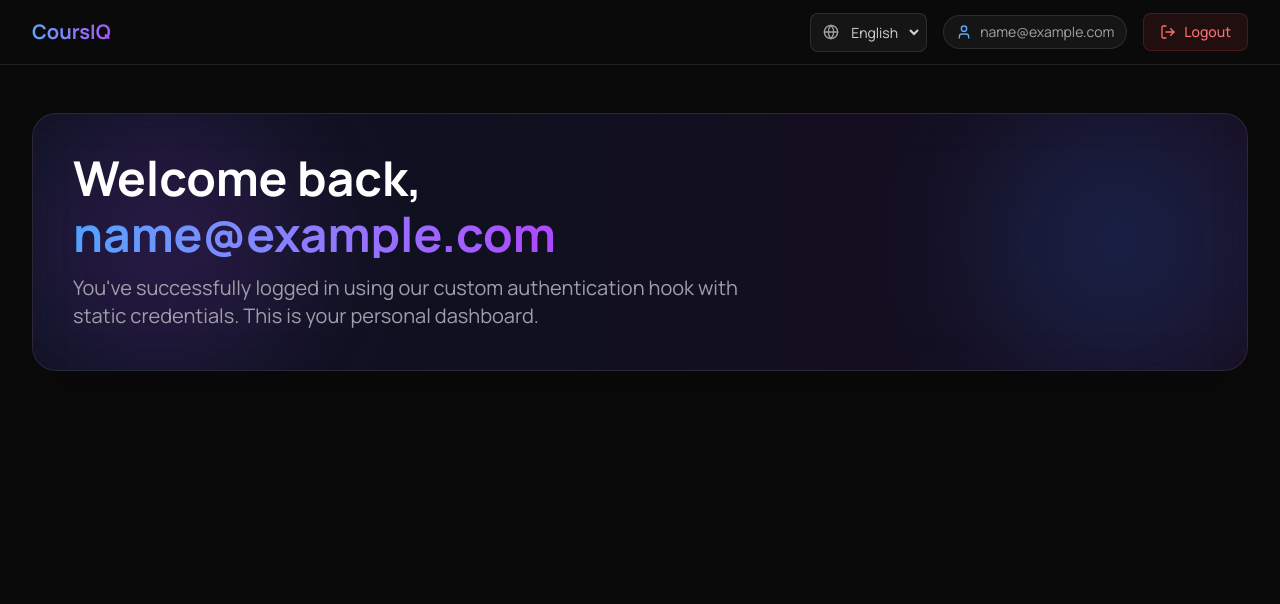
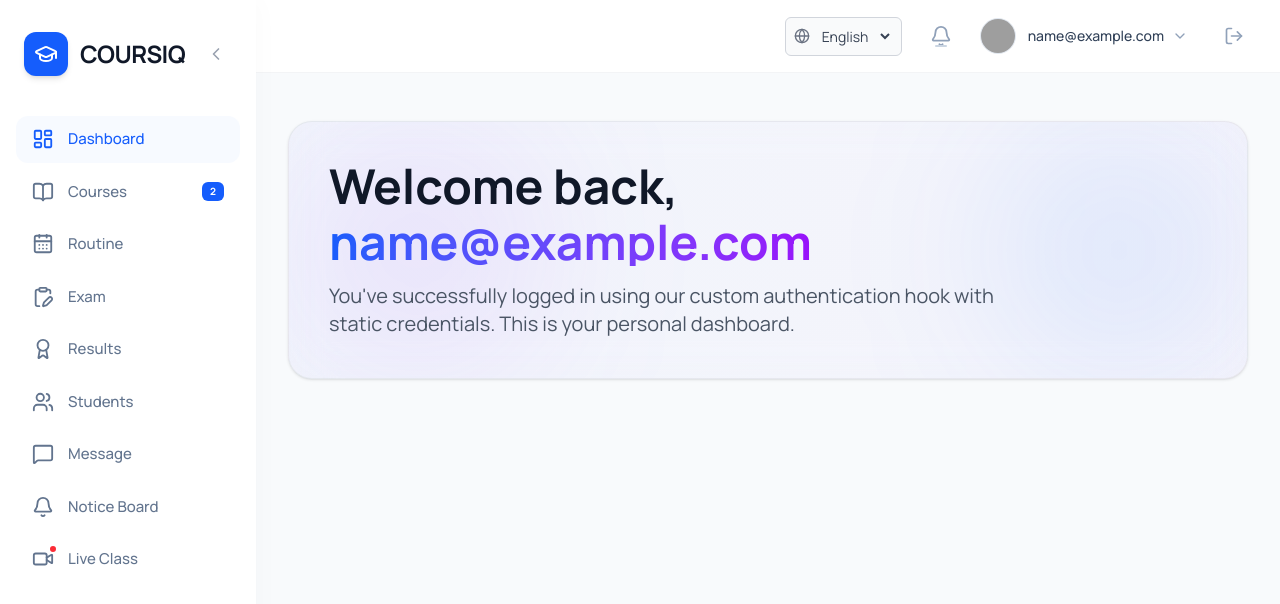
Before and after one commit to vikaspizone/Courseiq-admin, a Next.js app: page /dashboard in a window 1280 px wide. Shown: the top 604 px of the page. Built offline with nearby package versions, Linux system fonts and the light colour scheme; sample sign-in values are in the browser's storage; grey boxes are pictures that could not be loaded.

Commit message:
feat: create dashboard header and navigation menu
- Created a reusable dashboard header
- Added sidebar navigation menu
- Implemented collapsible sidebar
- Updated dashboard layout structure
- Added navigation configuration
- Integrated language translation support
- Improved header and sidebar UI

```diff
--- a/src/features/common/header/components/Header.tsx
+++ b/src/features/common/header/components/Header.tsx
@@ -5,49 +5,63 @@
  */
 
 import React from "react";
-import { LogOut, User } from "lucide-react";
+import { LogOut, User, Bell, Search, ChevronDown } from "lucide-react";
 import { useLanguage } from "../../lang/contexts/LanguageContext";
 import { LanguageSwitcher } from "../../lang/components/LanguageSwitcher";
 import { HEADER_STRINGS } from "../constants";
-import styles from "../styles/header.module.css";
 
 interface HeaderProps {
   userEmail?: string | null;
   onLogout?: () => void;
+  isSidebarOpen?: boolean;
+  onMenuClick?: () => void;
 }
 
-export function Header({ userEmail, onLogout }: HeaderProps) {
+export function Header({ userEmail, onLogout, isSidebarOpen = false, onMenuClick }: HeaderProps) {
   const { language } = useLanguage();
   const strings = HEADER_STRINGS[language];
 
   return (
-    <nav className={styles.headerNav}>
-      <div className={styles.headerContainer}>
-        <div className={styles.headerInner}>
-          <div className="flex items-center">
-            <span className={styles.logoText}>
-              {strings.APP_NAME}
-            </span>
-          </div>
+    <nav className="bg-white border-b border-gray-100 sticky top-0 z-40">
+      <div className="px-6 lg:px-8">
+        <div className="flex justify-end items-center h-[72px]">
 
-          <div className={styles.actionsContainer}>
+          {/* Right side: Language, Bell, User */}
+          <div className="flex items-center gap-6 ml-4 flex-shrink-0">
+            {/* Language Switcher */}
             <LanguageSwitcher />
 
-            {/* User Profile & Logout (Conditional) */}
-            {userEmail && onLogout && (
-              <>
-                <div className={styles.userProfile}>
-                  <User className={styles.userIcon} />
-                  <span>{userEmail}</span>
-                </div>
-                <button
-                  onClick={onLogout}
-                  className={styles.logoutButton}
-                >
-                  <LogOut className={styles.logoutIcon} />
-                  <span className={styles.logoutText}>{strings.LOGOUT_BUTTON}</span>
-                </button>
-              </>
+            {/* Bell Icon */}
+            <button className="relative text-slate-400 hover:text-slate-600 transition-colors flex items-center justify-center p-1">
+              <Bell className="h-[22px] w-[22px]" />
+              <span className="absolute bottom-1 left-1/2 -translate-x-1/2 w-3 h-0.5 bg-slate-300 rounded-full"></span>
+            </button>
+
+            {/* User Profile */}
+            <div className="flex items-center gap-3 cursor-pointer group">
+              <div className="h-9 w-9 rounded-full bg-slate-200 overflow-hidden flex items-center justify-center border border-slate-200">
+                <img
+                  src="https://api.dicebear.com/7.x/notionists/svg?seed=Felix&backgroundColor=e2e8f0"
+                  alt="User Avatar"
+                  className="h-full w-full object-cover"
+                />
+              </div>
+              <div className="hidden sm:flex items-center gap-2">
+                <span className="text-sm font-medium text-slate-700 group-hover:text-slate-900 transition-colors">
+                  {userEmail || "Emma Kwan"}
+                </span>
+                <ChevronDown className="h-4 w-4 text-slate-400" />
+              </div>
+            </div>
+
+            {onLogout && (
+              <button
+                onClick={onLogout}
+                className="text-slate-400 hover:text-red-500 transition-colors flex items-center justify-center p-1 ml-2"
+                title={strings.LOGOUT_BUTTON}
+              >
+                <LogOut className="h-5 w-5" />
+              </button>
             )}
           </div>
         </div>
--- /dev/null
+++ b/src/features/common/header/components/NavigationMenu.tsx
@@ -0,0 +1,96 @@
+/**
+ * NavigationMenu component.
+ * Renders the collapsible sidebar navigation menu with mapped items.
+ */
+import React from "react";
+import { GraduationCap, ChevronLeft } from "lucide-react";
+import { HEADER_STRINGS } from "../constants";
+import { NAVIGATION_ITEMS } from "../constants/navigationConfig";
+import { useLanguage } from "../../lang/contexts/LanguageContext";
+
+interface NavigationMenuProps {
+  isOpen: boolean;
+  onToggle: () => void;
+}
+
+export function NavigationMenu({ isOpen, onToggle }: NavigationMenuProps) {
+  const { language } = useLanguage();
+  const strings = HEADER_STRINGS[language];
+
+  return (
+    <div className={`flex-shrink-0 bg-white h-full flex flex-col z-50 transition-all duration-300 ${isOpen ? 'w-64' : 'w-20'} shadow-[4px_0_24px_rgba(0,0,0,0.02)]`}>
+      <div className="py-6 overflow-y-auto overflow-x-hidden">
+
+        {/* Top Header inside Sidebar */}
+        <div className={`flex items-center ${isOpen ? 'justify-between px-6' : 'justify-center'} mb-10 mt-2`}>
+          <div className="flex items-center gap-3">
+            <div
+              className="bg-blue-600 p-2.5 rounded-xl text-white cursor-pointer shadow-md"
+              onClick={!isOpen ? onToggle : undefined}
+            >
+              <GraduationCap className="h-6 w-6" />
+            </div>
+            {isOpen && (
+              <h2 className="text-2xl font-bold text-gray-900 whitespace-nowrap tracking-tight">
+                {strings.APP_NAME || "CoursIQ."}
+              </h2>
+            )}
+          </div>
+          {isOpen && (
+            <button
+              onClick={onToggle}
+              className="p-1.5 text-gray-400 hover:bg-gray-50 hover:text-gray-600 rounded-lg transition-colors flex-shrink-0"
+              title="Close menu"
+            >
+              <ChevronLeft className="h-5 w-5" />
+            </button>
+          )}
+        </div>
+
+        {/* Navigation Links */}
+        <nav className="flex flex-col gap-1.5 px-4">
+          {NAVIGATION_ITEMS.map((item) => {
+            const Icon = item.icon;
+            // Assuming dashboard is the active one for demonstration.
+            const isActive = item.id === "dashboard";
+
+            return (
+              <a
+                key={item.id}
+                href="#"
+                className={`flex items-center ${isOpen ? 'justify-start px-4' : 'justify-center px-0'} py-3 text-[15px] font-medium rounded-xl transition-colors group relative ${
+                  isActive
+                    ? "text-blue-600 bg-blue-50/50"
+                    : "text-slate-500 hover:text-slate-900 hover:bg-slate-50"
+                }`}
+                title={strings[item.translationKey]}
+              >
+                {item.hasRedDot ? (
+                  <div className="relative">
+                    <Icon className="h-[22px] w-[22px] flex-shrink-0" />
+                    <div className="absolute -top-1 -right-1 w-2.5 h-2.5 bg-red-500 rounded-full border-2 border-white"></div>
+                  </div>
+                ) : (
+                  <Icon className="h-[22px] w-[22px] flex-shrink-0" />
+                )}
+
+                {isOpen && (
+                  <>
+                    <span className={`ml-3.5 whitespace-nowrap ${item.badge ? 'flex-1' : ''}`}>
+                      {strings[item.translationKey]}
+                    </span>
+                    {item.badge && (
+                      <span className="bg-blue-600 text-white text-[10px] font-bold px-2 py-0.5 rounded-md">
+                        {item.badge}
+                      </span>
+                    )}
+                  </>
+                )}
+              </a>
+            );
+          })}
+        </nav>
+      </div>
+    </div>
+  );
+}
--- a/src/features/common/header/constants/index.ts
+++ b/src/features/common/header/constants/index.ts
@@ -5,11 +5,29 @@
 
 export const HEADER_STRINGS = {
   en: {
-    APP_NAME: "CoursIQ",
+    APP_NAME: "COURSIQ",
     LOGOUT_BUTTON: "Logout",
+    MENU_DASHBOARD: "Dashboard",
+    MENU_COURSES: "Courses",
+    MENU_ROUTINE: "Routine",
+    MENU_EXAM: "Exam",
+    MENU_RESULTS: "Results",
+    MENU_STUDENTS: "Students",
+    MENU_MESSAGE: "Message",
+    MENU_NOTICE_BOARD: "Notice Board",
+    MENU_LIVE_CLASS: "Live Class",
   },
   hi: {
-    APP_NAME: "CoursIQ",
+    APP_NAME: "COURSIQ",
     LOGOUT_BUTTON: "लॉग आउट",
+    MENU_DASHBOARD: "डैशबोर्ड",
+    MENU_COURSES: "कोर्स",
+    MENU_ROUTINE: "रूटीन",
+    MENU_EXAM: "परीक्षा",
+    MENU_RESULTS: "परिणाम",
+    MENU_STUDENTS: "छात्र",
+    MENU_MESSAGE: "संदेश",
+    MENU_NOTICE_BOARD: "सूचना पट्ट",
+    MENU_LIVE_CLASS: "लाइव क्लास",
   }
 };
--- /dev/null
+++ b/src/features/common/header/constants/navigationConfig.ts
@@ -0,0 +1,66 @@
+/**
+ * Navigation Configuration.
+ * Defines the navigation items and their properties for the sidebar menu.
+ */
+import {
+  LayoutDashboard, BookOpen, CalendarDays, ClipboardEdit,
+  Award, Users, MessageSquare, Bell, Video
+} from "lucide-react";
+
+export type NavigationItem = {
+  id: string;
+  translationKey: keyof typeof import("./index").HEADER_STRINGS.en;
+  icon: React.ElementType;
+  badge?: string;
+  hasRedDot?: boolean;
+};
+
+export const NAVIGATION_ITEMS: NavigationItem[] = [
+  {
+    id: "dashboard",
+    translationKey: "MENU_DASHBOARD",
+    icon: LayoutDashboard,
+  },
+  {
+    id: "courses",
+    translationKey: "MENU_COURSES",
+    icon: BookOpen,
+    badge: "2",
+  },
+  {
+    id: "routine",
+    translationKey: "MENU_ROUTINE",
+    icon: CalendarDays,
+  },
+  {
+    id: "exam",
+    translationKey: "MENU_EXAM",
+    icon: ClipboardEdit,
+  },
+  {
+    id: "results",
+    translationKey: "MENU_RESULTS",
+    icon: Award,
+  },
+  {
+    id: "students",
+    translationKey: "MENU_STUDENTS",
+    icon: Users,
+  },
+  {
+    id: "message",
+    translationKey: "MENU_MESSAGE",
+    icon: MessageSquare,
+  },
+  {
+    id: "notice-board",
+    translationKey: "MENU_NOTICE_BOARD",
+    icon: Bell,
+  },
+  {
+    id: "live-class",
+    translationKey: "MENU_LIVE_CLASS",
+    icon: Video,
+    hasRedDot: true,
+  },
+];
--- a/src/features/common/lang/components/LanguageSwitcher.tsx
+++ b/src/features/common/lang/components/LanguageSwitcher.tsx
@@ -8,21 +8,20 @@ import React from "react";
 import { Globe } from "lucide-react";
 import { useLanguage } from "../contexts/LanguageContext";
 import { SUPPORTED_LANGUAGES } from "../constants";
-import styles from "../styles/lang.module.css";
 
 export function LanguageSwitcher() {
   const { language, setLanguage } = useLanguage();
 
   return (
-    <div className={styles.switcherContainer}>
-      <Globe className={styles.globeIcon} />
+    <div className="flex items-center gap-2 bg-gray-50 border border-gray-300 rounded-md px-2 py-1">
+      <Globe className="h-4 w-4 text-gray-500" />
       <select
         value={language}
         onChange={(e) => setLanguage(e.target.value as "en" | "hi")}
-        className={styles.selectInput}
+        className="bg-transparent text-sm text-gray-700 py-1 pr-2 border-none cursor-pointer focus:outline-none"
       >
         {SUPPORTED_LANGUAGES.map((lang) => (
-          <option key={lang.code} value={lang.code} className={styles.optionItem}>
+          <option key={lang.code} value={lang.code} className="bg-white text-gray-900">
             {lang.label}
           </option>
         ))}
--- a/src/features/dashboard/screen/DashboardView.tsx
+++ b/src/features/dashboard/screen/DashboardView.tsx
@@ -8,6 +8,7 @@ import { useEffect, useState } from "react";
 import { useRouter } from "next/navigation";
 import { Card } from "@/features/common/components/Card";
 import { Header } from "@/features/common/header/components/Header";
+import { NavigationMenu } from "@/features/common/header/components/NavigationMenu";
 import { DASHBOARD_STRINGS } from "../constants";
 import { useLanguage } from "@/features/common/lang/contexts/LanguageContext";
 import styles from "../styles/dashboard.module.css";
@@ -15,6 +16,7 @@ import styles from "../styles/dashboard.module.css";
 export function DashboardView() {
   const router = useRouter();
   const [userEmail, setUserEmail] = useState<string | null>(null);
+  const [isSidebarOpen, setIsSidebarOpen] = useState(true);
   const { language } = useLanguage();
   const strings = DASHBOARD_STRINGS[language];
 
@@ -42,28 +44,39 @@ export function DashboardView() {
   }
 
   return (
-    <div className={styles.dashboardContainer}>
-      <Header userEmail={userEmail} onLogout={handleLogout} />
+    <div className="flex h-screen bg-slate-50 overflow-hidden text-gray-900">
+      {/* Sidebar */}
+      <NavigationMenu isOpen={isSidebarOpen} onToggle={() => setIsSidebarOpen(!isSidebarOpen)} />
+
+      {/* Main Content Area */}
+      <div className="flex-1 flex flex-col min-w-0 overflow-y-auto relative">
+        <Header
+          userEmail={userEmail}
+          onLogout={handleLogout}
+          isSidebarOpen={isSidebarOpen}
+          onMenuClick={() => setIsSidebarOpen(!isSidebarOpen)}
+        />
 
         {/* Main Content */}
-      <main className="max-w-7xl mx-auto px-4 sm:px-6 lg:px-8 py-12">
-        <Card className={`${styles.welcomeCard} border-white/10 rounded-3xl`}>
-          <div className="absolute top-0 right-0 w-64 h-64 bg-blue-500/20 rounded-full blur-[80px]" />
-          <div className="absolute bottom-0 left-0 w-64 h-64 bg-purple-500/20 rounded-full blur-[80px]" />
+        <main className="max-w-7xl mx-auto px-4 sm:px-6 lg:px-8 py-12 w-full">
+          <Card className={`${styles.welcomeCard} border-gray-200 rounded-3xl bg-white shadow-sm`}>
+            <div className="absolute top-0 right-0 w-64 h-64 bg-blue-500/10 rounded-full blur-[80px]" />
+            <div className="absolute bottom-0 left-0 w-64 h-64 bg-purple-500/10 rounded-full blur-[80px]" />
 
             <div className="relative z-10">
-            <h1 className="text-4xl sm:text-5xl font-bold mb-4">
+              <h1 className="text-4xl sm:text-5xl font-bold mb-4 text-gray-900">
                 {strings.WELCOME_BACK} <br />
-              <span className="bg-clip-text text-transparent bg-gradient-to-r from-blue-400 to-purple-500 mt-2 inline-block">
+                <span className="bg-clip-text text-transparent bg-gradient-to-r from-blue-600 to-purple-600 mt-2 inline-block">
                   {userEmail}
                 </span>
               </h1>
-            <p className="text-xl text-zinc-400 max-w-2xl mt-4">
+              <p className="text-xl text-gray-600 max-w-2xl mt-4">
                 {strings.SUCCESS_MSG}
               </p>
             </div>
           </Card>
         </main>
       </div>
+    </div>
   );
 }
--- a/src/features/dashboard/styles/dashboard.module.css
+++ b/src/features/dashboard/styles/dashboard.module.css
@@ -1,12 +1,14 @@
+/*
+ * Dashboard Styles
+ * Contains custom styling for the dashboard layout and welcome card.
+ */
 .dashboardContainer {
   min-height: 100vh;
-  background-color: #0a0a0a;
-  color: white;
 }
 
 .welcomeCard {
-  background: linear-gradient(to right, rgba(37, 99, 235, 0.1), rgba(147, 51, 234, 0.1));
-  border: 1px solid rgba(255, 255, 255, 0.1);
+  background: linear-gradient(to right, rgba(37, 99, 235, 0.03), rgba(147, 51, 234, 0.03));
+  border: 1px solid rgba(0, 0, 0, 0.05);
   padding: 2.5rem;
   position: relative;
   overflow: hidden;
```
Lines whose indentation alone changed are shown as unchanged.
